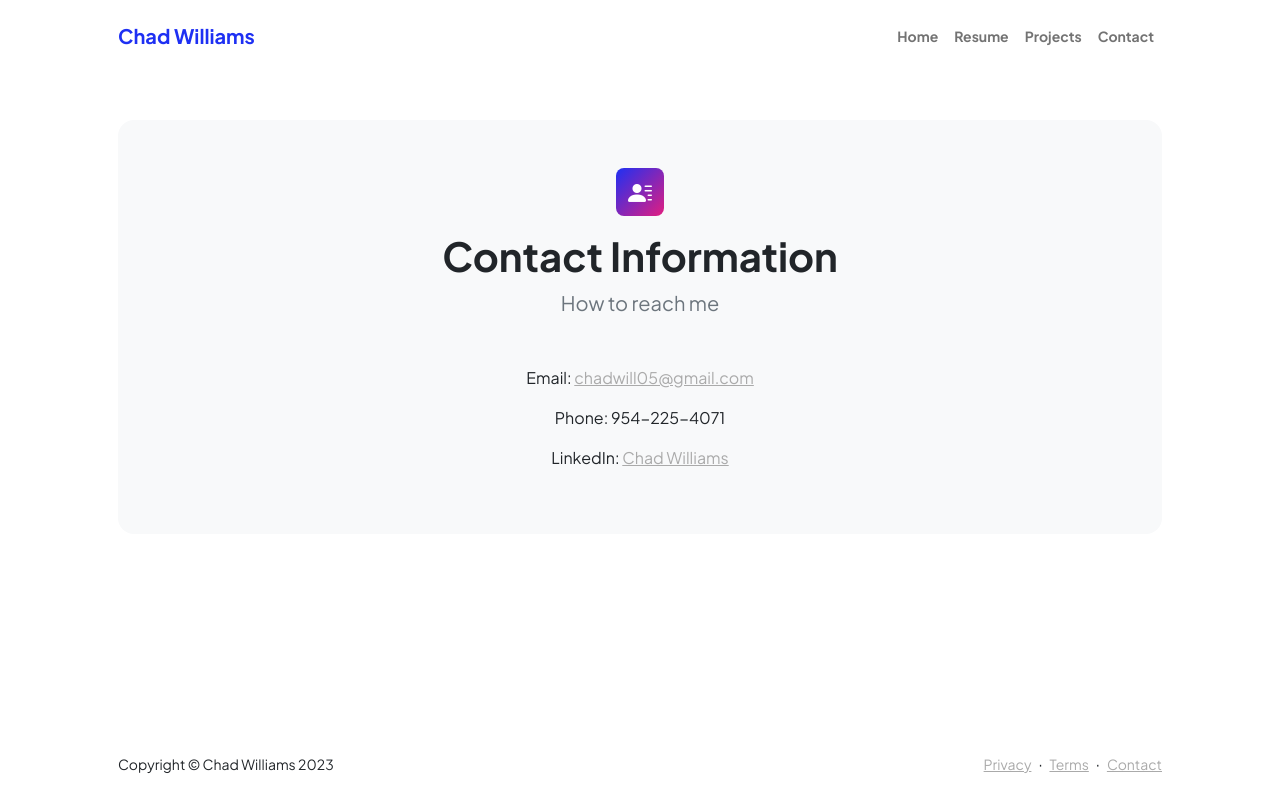
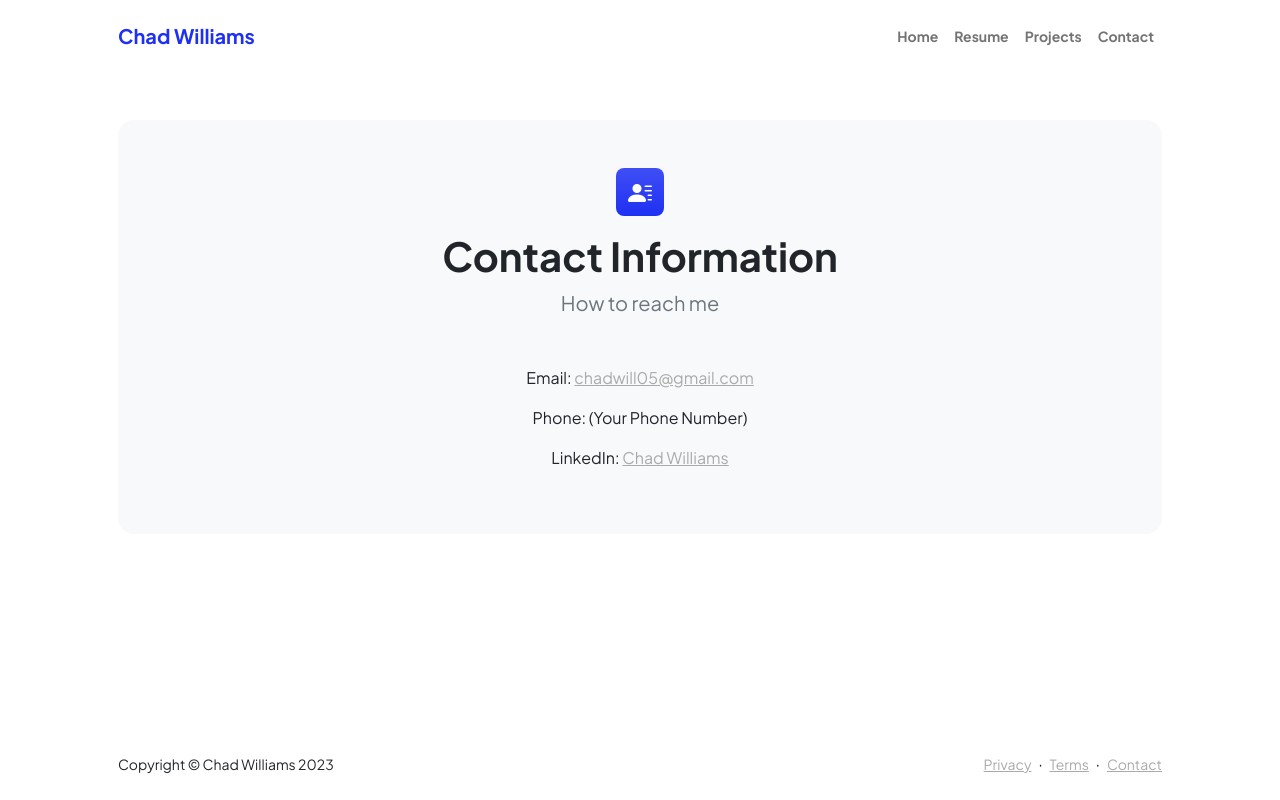
Before and after one commit to chadwill05/main_data_portfolio, a Flask app: page /contact in a window 1280 px wide. Run offline with Flask 3, Linux system fonts and the light colour scheme; some libraries are stand-ins or nearby versions.

Commit message:
updated contact page

```diff
--- a/templates/contact.html
+++ b/templates/contact.html
@@ -7,29 +7,28 @@
     <meta name="author" content="" />
     <title>Contact - Chad Williams</title>
     <!-- Favicon-->
-    <link rel="icon" type="image/x-icon" href="assets/favicon.ico" />
+    <link rel="icon" type="image/x-icon" href="{{ url_for('static', filename='assets/favicon.ico') }}" />
     <!-- Custom Google font-->
     <link rel="preconnect" href="https://fonts.googleapis.com" />
     <link rel="preconnect" href="https://fonts.gstatic.com" crossorigin />
-    <link href="https://fonts.googleapis.com/css2?family=Plus+Jakarta+Sans:wght@100;200;300;400;500;600;700;800;900&amp;display=swap" rel="stylesheet" />
+    <link href="https://fonts.googleapis.com/css2?family=Plus+Jakarta+Sans:wght@100;200;300;400;500;600;700;800;900&display=swap" rel="stylesheet" />
     <!-- Bootstrap icons-->
     <link href="https://cdn.jsdelivr.net/npm/bootstrap-icons@1.8.1/font/bootstrap-icons.css" rel="stylesheet" />
     <!-- Core theme CSS (includes Bootstrap)-->
-    <link href="css/styles.css" rel="stylesheet" />
+    <link href="{{ url_for('static', filename='css/styles.css') }}" rel="stylesheet" />
 </head>
-<body class="d-flex flex-column">
-    <main class="flex-shrink-0">
+<body class="d-flex flex-column h-100">
     <!-- Navigation-->
     <nav class="navbar navbar-expand-lg navbar-light bg-white py-3">
         <div class="container px-5">
-                <a class="navbar-brand" href="index.html"><span class="fw-bolder text-primary">Chad Williams</span></a>
+            <a class="navbar-brand" href="{{ url_for('home') }}"><span class="fw-bolder text-primary">Chad Williams</span></a>
             <button class="navbar-toggler" type="button" data-bs-toggle="collapse" data-bs-target="#navbarSupportedContent" aria-controls="navbarSupportedContent" aria-expanded="false" aria-label="Toggle navigation"><span class="navbar-toggler-icon"></span></button>
             <div class="collapse navbar-collapse" id="navbarSupportedContent">
                 <ul class="navbar-nav ms-auto mb-2 mb-lg-0 small fw-bolder">
-                        <li class="nav-item"><a class="nav-link" href="index.html">Home</a></li>
-                        <li class="nav-item"><a class="nav-link" href="resume.html">Resume</a></li>
-                        <li class="nav-item"><a class="nav-link" href="projects.html">Projects</a></li>
-                        <li class="nav-item"><a class="nav-link" href="contact.html">Contact</a></li>
+                    <li class="nav-item"><a class="nav-link" href="{{ url_for('home') }}">Home</a></li>
+                    <li class="nav-item"><a class="nav-link" href="{{ url_for('resume') }}">Resume</a></li>
+                    <li class="nav-item"><a class="nav-link" href="{{ url_for('projects') }}">Projects</a></li>
+                    <li class="nav-item"><a class="nav-link" href="{{ url_for('contact') }}">Contact</a></li>
                 </ul>
             </div>
         </div>
@@ -41,7 +40,7 @@
             <!-- Contact information-->
             <div class="bg-light rounded-4 py-5 px-4 px-md-5">
                 <div class="text-center mb-5">
-                        <div class="feature bg-primary bg-gradient-primary-to-secondary text-white rounded-3 mb-3"><i class="bi bi-person-lines-fill"></i></div>
+                    <div class="feature bg-primary bg-gradient text-white rounded-3 mb-3"><i class="bi bi-person-lines-fill"></i></div>
                     <h1 class="fw-bolder">Contact Information</h1>
                     <p class="lead fw-normal text-muted mb-0">How to reach me</p>
                 </div>
@@ -49,7 +48,7 @@
                     <div class="col-lg-8 col-xl-6">
                         <div class="text-center">
                             <p>Email: <a href="mailto:chadwill05@gmail.com">chadwill05@gmail.com</a></p>
-                                <p>Phone: 954-225-4071</p>
+                            <p>Phone: (Your Phone Number)</p>
                             <p>LinkedIn: <a href="https://www.linkedin.com/in/chad-williams5/" target="_blank">Chad Williams</a></p>
                         </div>
                     </div>
@@ -57,7 +56,7 @@
             </div>
         </div>
     </section>
-    </main>
+
     <!-- Footer-->
     <footer class="bg-white py-4 mt-auto">
         <div class="container px-5">
@@ -76,6 +75,6 @@
     <!-- Bootstrap core JS-->
     <script src="https://cdn.jsdelivr.net/npm/bootstrap@5.2.3/dist/js/bootstrap.bundle.min.js"></script>
     <!-- Core theme JS-->
-    <script src="js/scripts.js"></script>
+    <script src="{{ url_for('static', filename='js/scripts.js') }}"></script>
 </body>
 </html>
```
Lines whose indentation alone changed are shown as unchanged.
